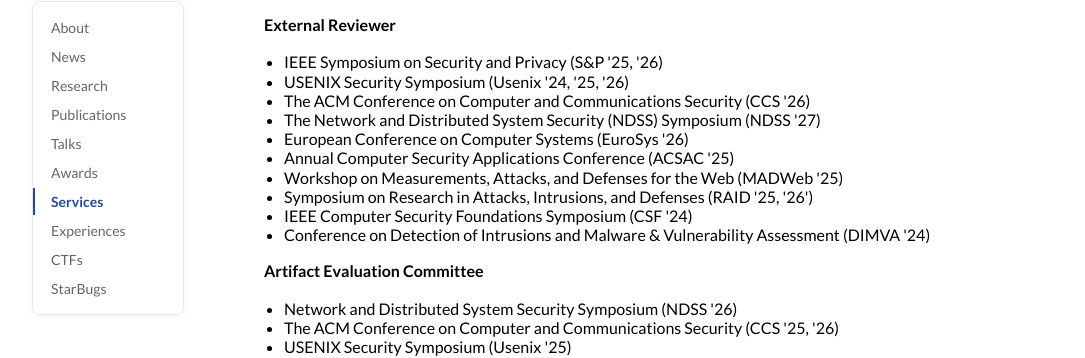
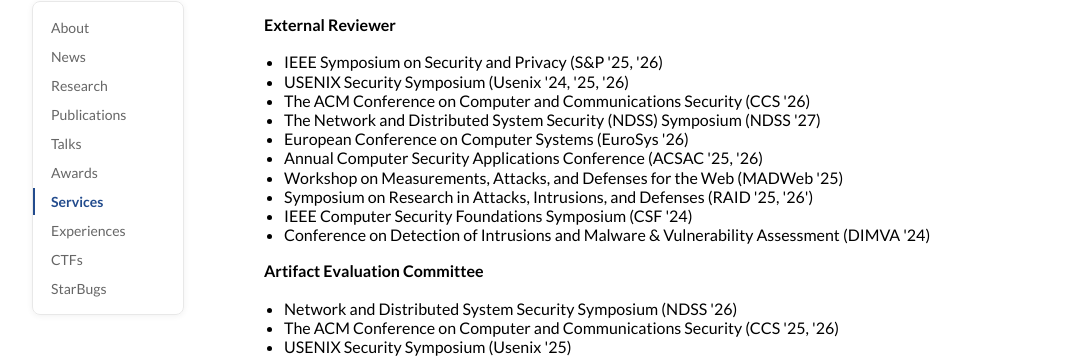
Before and after one commit to jackfromeast/jackfromeast.github.io, a Jekyll site: the page built from _posts/2026-05-18-JAW.md, in a window 1280 px wide and 900 px high, scrolled down 3275 px. Shown: the part 112-470 px from the top of the window, without its empty margins (8-1093 px from the left). Built offline with Jekyll 4.4.1, drawn with Linux system fonts in a browser that asks for light colours; a style sheet for code colours, icons or effects is not loaded.

Commit message:
Update ACSAC conference years in default layout

```diff
--- a/_layouts/default.html
+++ b/_layouts/default.html
@@ -350,7 +350,7 @@
                   <li>The ACM Conference on Computer and Communications Security (CCS '26)</li>
                   <li>The Network and Distributed System Security (NDSS) Symposium (NDSS '27)</li>
                   <li>European Conference on Computer Systems (EuroSys '26)</li>
-                  <li>Annual Computer Security Applications Conference (ACSAC '25)</li>
+                  <li>Annual Computer Security Applications Conference (ACSAC '25, '26)</li>
                   <li>Workshop on Measurements, Attacks, and Defenses for the Web (MADWeb '25)</li>
                   <li>Symposium on Research in Attacks, Intrusions, and Defenses (RAID '25, '26')</li>
                   <li>IEEE Computer Security Foundations Symposium (CSF '24)</li>
```
